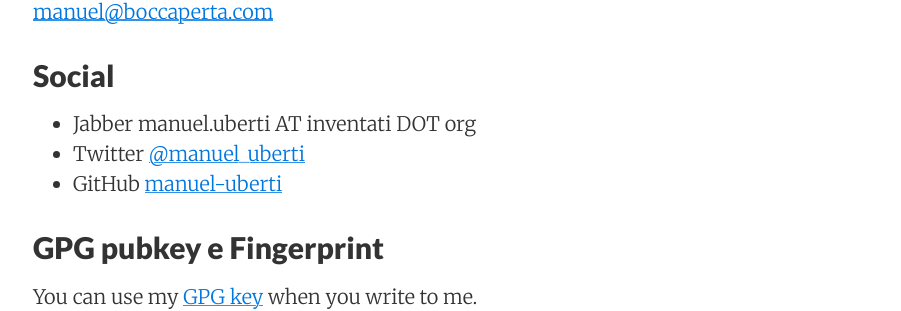
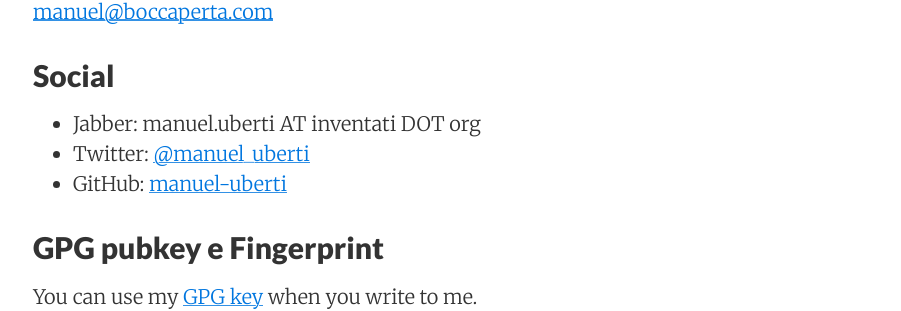
Before and after one commit to manuel-uberti/manuel-uberti.github.io, a Jekyll site: the page built from contact.md, in a window 1280 px wide. Shown: the part 361-672 px from the top of the page, without its empty margins (187-1088 px from the left). Built offline with Jekyll 4.4.1, drawn with Linux system fonts in a browser that asks for light colours; some of the changed lines change nothing that is shown.

```diff
--- a/contact.md
+++ b/contact.md
@@ -18,9 +18,9 @@
 Social
 ------
 
-- Jabber manuel.uberti AT inventati DOT org
-- Twitter [@manuel_uberti](https://twitter.com/manuel_uberti)
-- GitHub [manuel-uberti](https://github.com/manuel-uberti)
+- Jabber: manuel.uberti AT inventati DOT org
+- Twitter: [@manuel_uberti](https://twitter.com/manuel_uberti)
+- GitHub: [manuel-uberti](https://github.com/manuel-uberti)
 
 GPG pubkey e Fingerprint
 ------------------------
```
